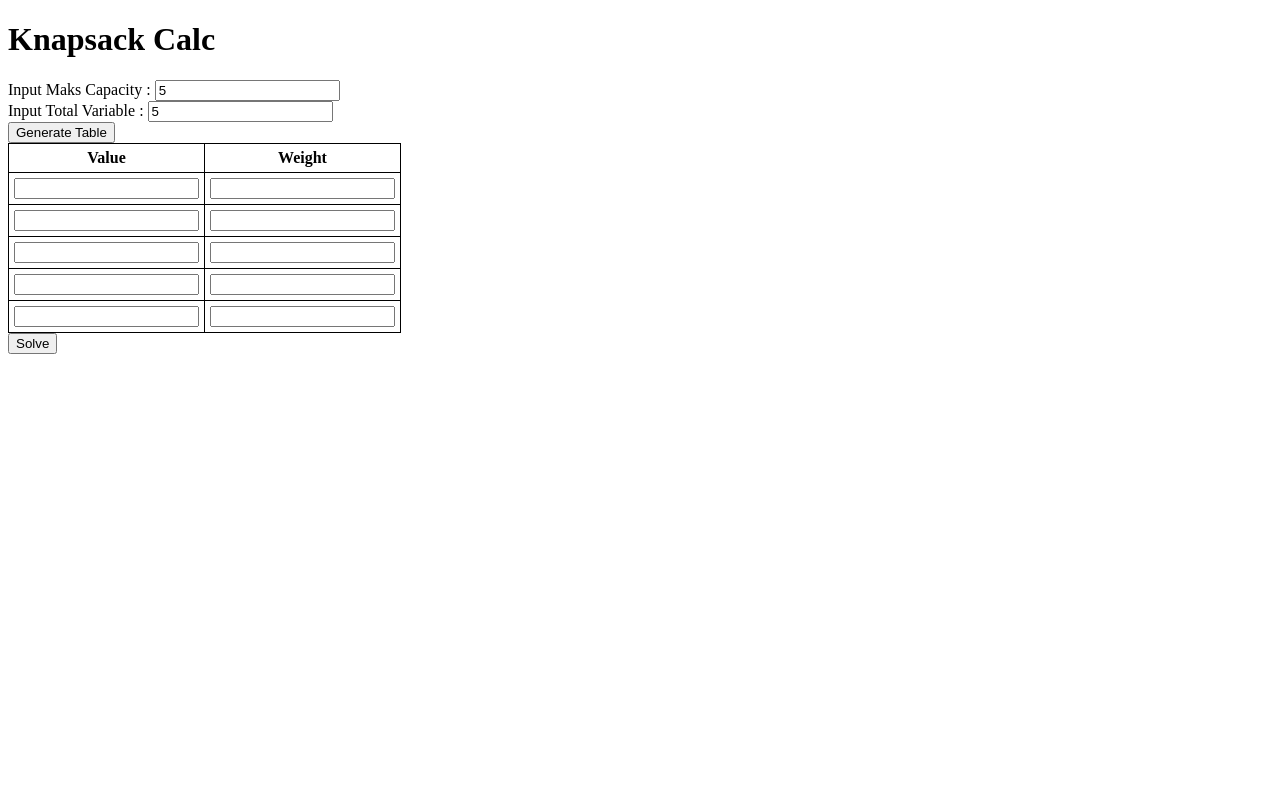
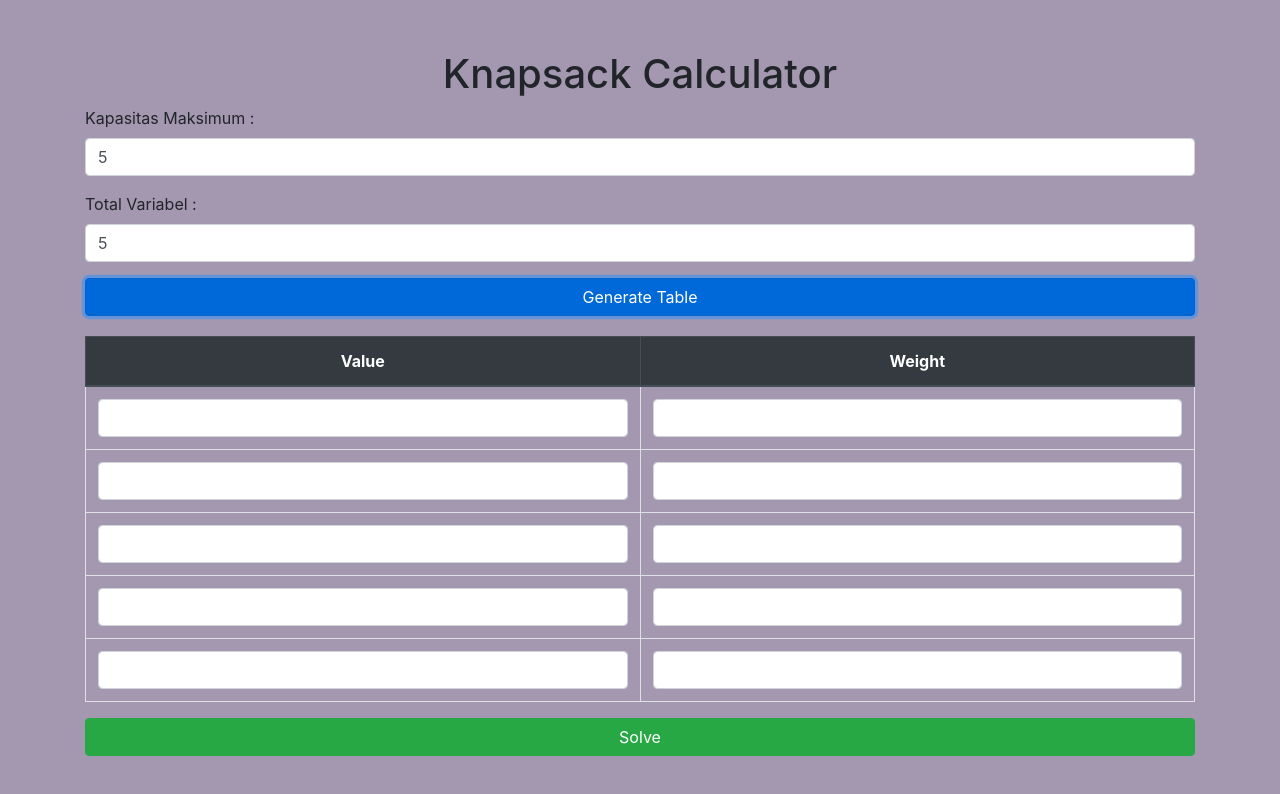
Before and after one commit to codzing/Knapsack-RO, a plain HTML site: page index.html in a window 1280 px wide. Both pictures are taken after typing "5", "5" into the empty fields and a click on the button "Generate Table". Drawn offline with nearby package versions, Linux system fonts and the light colour scheme.

Commit message:
Update index.html

```diff
--- a/index.html
+++ b/index.html
@@ -3,37 +3,42 @@
 <head>
     <meta charset="UTF-8">
     <meta name="viewport" content="width=device-width, initial-scale=1.0">
-    <title>Knapsack</title>
+    <title>Knapsack Calculator</title>
+    <link rel="stylesheet" href="https://stackpath.bootstrapcdn.com/bootstrap/4.5.2/css/bootstrap.min.css">
     <style>
-        table, th, td {
-            border: 1px solid black;
-            border-collapse: collapse;
+        .table th {
+            text-align: center;
         }
-        th, td {
-            padding: 5px;
-            text-align: center;
+        body {
+            background-color: #a498b0;
+        }
+        .container {
+            margin-top: 50px;
+        }
+        table {
+            margin-top: 20px;
         }
     </style>
 </head>
 <body>
-    <h1>Knapsack Calc</h1>
-    <div>
-        <label for="cap">Input Maks Capacity : </label>
-        <input type="number" id="cap" step="1">
-        <br>
-        <label for="total">Input Total Variable : </label>
-        <input type="number" id="total" step="1">
-        <br>
-        <button type="button" onclick="generatetbl()">Generate Table</button>
+    <div class="container">
+        <h1 class="text-center">Knapsack Calculator</h1>
+        <div class="form-group">
+            <label for="cap">Kapasitas Maksimum :</label>
+            <input type="number" class="form-control" id="cap" placeholder="Masukkan Kapasitas Maksimum" step="1" required>
+        </div>
+        <div class="form-group">
+            <label for="total">Total Variabel :</label>
+            <input type="number" class="form-control" id="total" placeholder="Masukkan Total Variabel" step="1" required>
+        </div>
+        <button class="btn btn-primary btn-block" onclick="generatetbl()">Generate Table</button>
 
+        <div id="inputus"></div>
+        <div id="output" class="mt-4"></div>
     </div>
-    <div id="inputus">
-
-    </div>
-    <div id="output">
-
-    </div>
-
     <script src="knapsackjs.js"></script>
+    <script src="https://code.jquery.com/jquery-3.5.1.slim.min.js"></script>
+    <script src="https://cdn.jsdelivr.net/npm/@popperjs/core@2.5.4/dist/umd/popper.min.js"></script>
+    <script src="https://stackpath.bootstrapcdn.com/bootstrap/4.5.2/js/bootstrap.min.js"></script>
 </body>
 </html>
```
